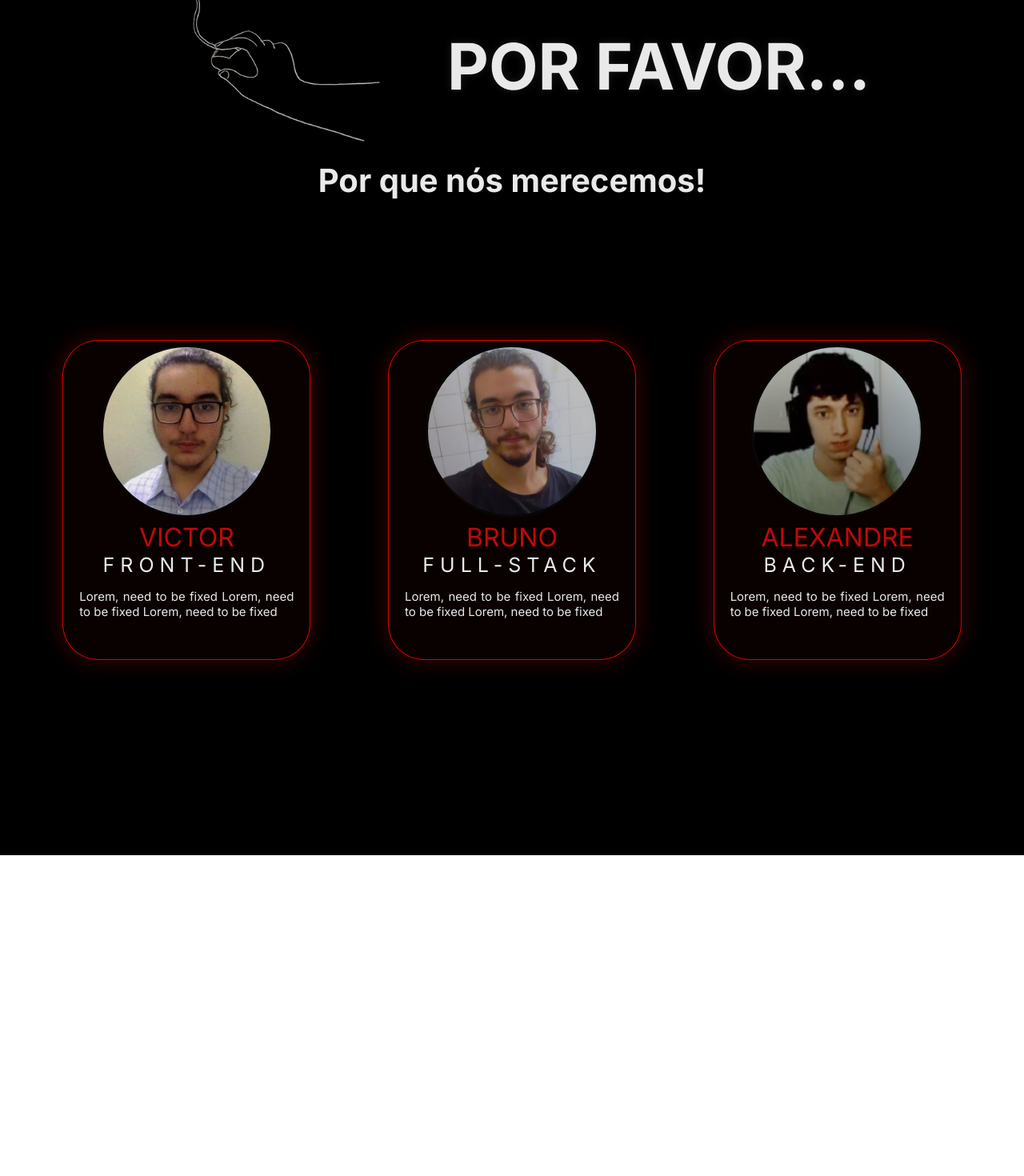
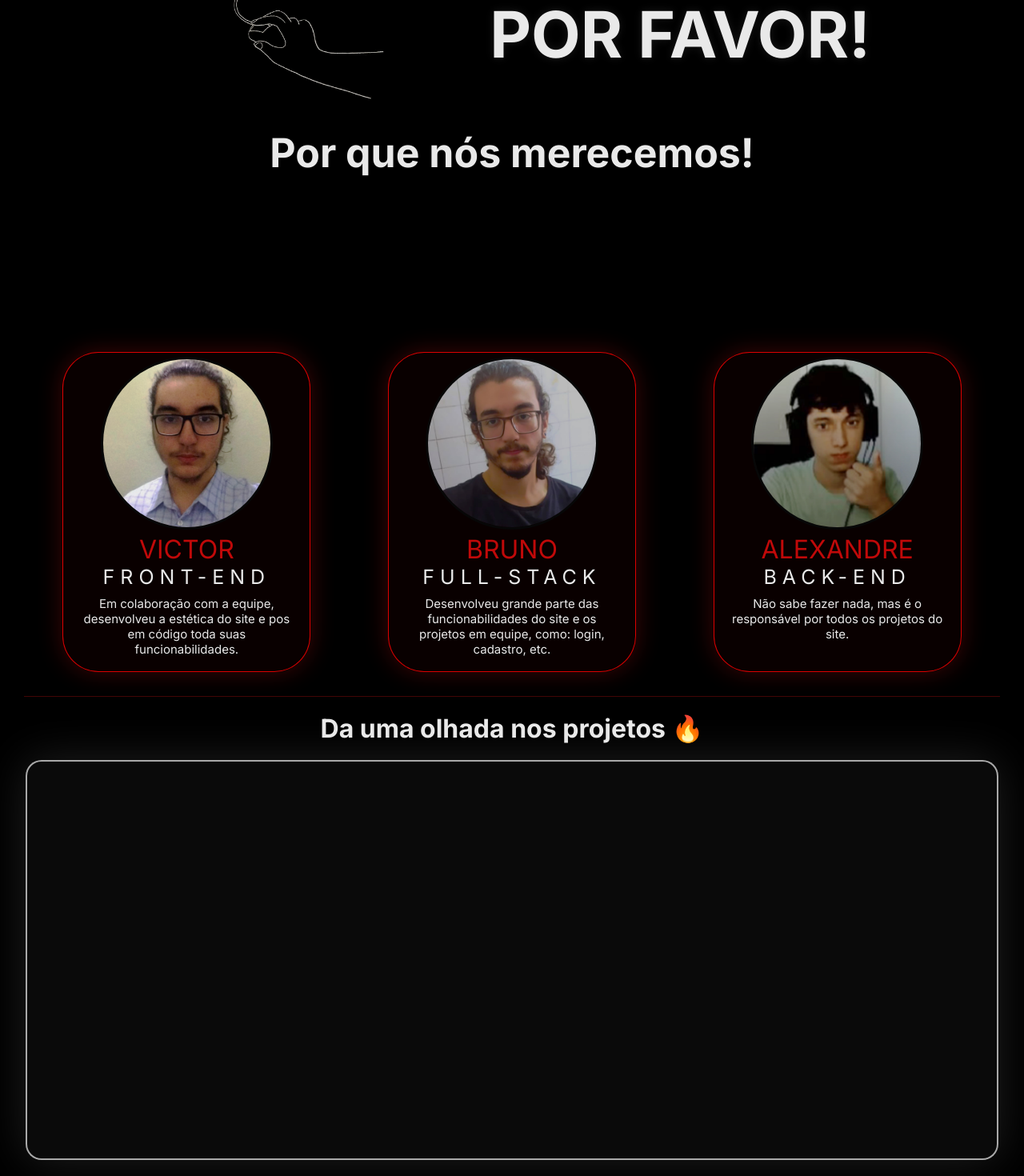
Before and after one commit to KhaiDreams/Quero-Um-Estagio-help, a Next.js app in the folder front-end/: page / in a window 1280 px wide. Shown: the part 439-1909 px from the top of the page at 80% size. Before the commit the page ends 1508 px from the top, so only its background shows below. Built offline with nearby package versions, Linux system fonts and the light colour scheme.

Commit message:
created projects section + hotfix letreiro + hotfix gif +

```diff
--- a/front-end/src/pages/index.jsx
+++ b/front-end/src/pages/index.jsx
@@ -2,8 +2,9 @@ import TemplateDefault from "../templates/Default"
 
 import gif from '../public/images/mouse.gif';
 
-import styles from '../styles/home/q_u_e_background.module.css'
-import styles2 from '../styles/home/about_us_background.module.css'
+import styles from '../styles/home/q_u_e.module.css'
+import styles2 from '../styles/home/about_us.module.css'
+import styles3 from '../styles/home/projects.module.css'
 
 import cardalexandre from '../public/images/cardphotos/alexandre.jpg'
 import cardvictor from '../public/images/cardphotos/victor.jpg'
@@ -13,9 +14,7 @@ export default function Home() {
     return (
         <TemplateDefault>
             <div className={styles.q_u_e_background}>
-
                 <div className={styles.container_top}>
-
                     <div className={styles.container_q_u_e}>
                         <h1 className={styles.h1_q_u_e}>QUERO UM</h1>
                         <h1 className={styles.h1_q_u_e}>ESTAGIO <span className={styles.help_color}>.HELP</span> </h1>
@@ -26,27 +25,26 @@ export default function Home() {
                     </div>
 
                     <div className={styles.container_por_favor}>
-                        <h1 className={styles.h1_por_favor}>POR FAVOR...</h1>
+                        <h1 className={styles.h1_por_favor}>POR FAVOR!</h1>
+
                     </div>
-
                 </div>
 
-                <div className={styles2.div_merecemos}>
-                    <h1 className={styles2.h1_merecemos}>Por que nós merecemos!</h1>
-                </div>
+                    <div className={styles2.div_merecemos}>
+                        <h1 className={styles2.h1_merecemos}>Por que nós merecemos!</h1>
+                    </div>
             </div>
 
 
+
             <div className={styles2.about_us_background}>
-
                 <div className={styles2.container_about_us}>
-
                     <div className={styles2.div_equip}>
-                            <img src={cardvictor.src} alt="" className={styles2.cards}/>
+                        <img src={cardvictor.src} alt="" className={styles2.cards}/>
                         <p className={styles2.p_name_victor}>VICTOR</p>
                         <p className={styles2.p_function_victor}>FRONT-END</p>
                         <p className={styles2.p_description_victor}>
-                            Lorem, need to be fixed Lorem, need to be fixed Lorem, need to be fixed
+                            Em colaboração com a equipe, desenvolveu a estética do site e pos em código toda suas funcionabilidades.
                         </p>
                     </div>
 
@@ -55,7 +53,7 @@ export default function Home() {
                         <p className={styles2.p_name_bruno}>BRUNO</p>
                         <p className={styles2.p_function_bruno}>FULL-STACK</p>
                         <p className={styles2.p_description_bruno}>
-                            Lorem, need to be fixed Lorem, need to be fixed Lorem, need to be fixed
+                            Desenvolveu grande parte das funcionabilidades do site e os projetos em equipe, como: login, cadastro, etc.
                         </p>
                     </div>
 
@@ -64,15 +62,24 @@ export default function Home() {
                         <p className={styles2.p_name_alexandre}>ALEXANDRE</p>
                         <p className={styles2.p_function_alexandre}>BACK-END</p>
                         <p className={styles2.p_description_alexandre}>
-                            Lorem, need to be fixed Lorem, need to be fixed Lorem, need to be fixed
+                            Não sabe fazer nada, mas é o responsável por todos os projetos do site.
                         </p>
                     </div>
 
                 </div>
-
             </div>
 
-            <div className={styles2._background} />
+
+
+            <div className={styles3.projects_background}>
+                    <div className={styles3.nossos_projetos}>
+                        <h1 className={styles3.h1_nossos_projetos}>Da uma olhada nos projetos 🔥</h1>
+                    </div>
+
+                    <div className={styles3.container_projetos}>
+
+                    </div>
+            </div>
 
         </TemplateDefault>
     )
--- a/front-end/src/styles/home/about_us_background.module.css
+++ b/front-end/src/styles/home/about_us.module.css
@@ -2,7 +2,7 @@
     display: flex;
     flex-direction: row;
     justify-content: center;
-    height: 88vh;
+    height: 100%;
     background-color: rgb(0, 0, 0) !important;
     padding: 30px 30px 0 30px;
 
@@ -12,8 +12,10 @@
     display: flex;
     justify-content: space-around;
     width: 100%;
-    height: 90%;
+    height: 95%;
     flex-wrap: wrap;
+    padding: 15px 0 0 0;
+    border-bottom: 1px solid rgba(197, 16, 16, 0.334);
 
     /* background-color: rgb(0, 0, 0) !important;
     border: 5px solid rgb(255, 255, 255);
@@ -77,8 +79,8 @@
 
 .p_description_victor, .p_description_bruno, .p_description_alexandre {
     font-size: 15px;
-    text-align: justify;
-    padding: 5% 20px 0 20px;
+    text-align: center;
+    padding: 3% 20px 0 20px;
 }
 
 .p_function_victor, .p_function_bruno, .p_function_alexandre {
@@ -89,7 +91,6 @@
 }
 
 .div_merecemos {
-    padding: 40px 0 0 0;
-    font-size: 20px;
+    font-size: 25px;
     text-align: center;
 }
--- /dev/null
+++ b/front-end/src/styles/home/projects.module.css
@@ -0,0 +1,25 @@
+.projects_background {
+    height: 100%;
+    background-color: rgb(0, 0, 0) !important;
+    padding: 0 20px 20px 20px;
+
+    display: flex;
+    flex-wrap: wrap;
+    align-content: center;
+    flex-direction: column;
+    align-items: center;
+}
+
+.nossos_projetos {
+    text-align: center;
+    padding: 20px 0;
+}
+
+.container_projetos {
+    background-color: rgb(10, 10, 10) !important;
+    width: 98%;
+    height: 500px;
+    border-radius: 20px;
+    border: 2px solid rgba(200, 200, 200, 0.835);
+    box-shadow: 0 0 56px #ffffff1f;
+}
--- a/front-end/src/styles/home/q_u_e_background.module.css
+++ b/front-end/src/styles/home/q_u_e.module.css
@@ -14,12 +14,11 @@
 }
 
 .container_por_favor {
-    padding: 0 0 30px 0;
+    padding: 0 0 70px 0;
     display: flex;
     align-items: flex-end;
-    justify-content: flex-end;
+    flex-direction: row-reverse
 }
-
 
 .container_top {
     width: 100%;;
@@ -63,7 +62,7 @@
 
 .gif_mouse {
     max-width: 100%;
-    width: 75%;
+    width: 60%;
     filter: saturate(200%);
 
     -webkit-user-drag: none;
```
